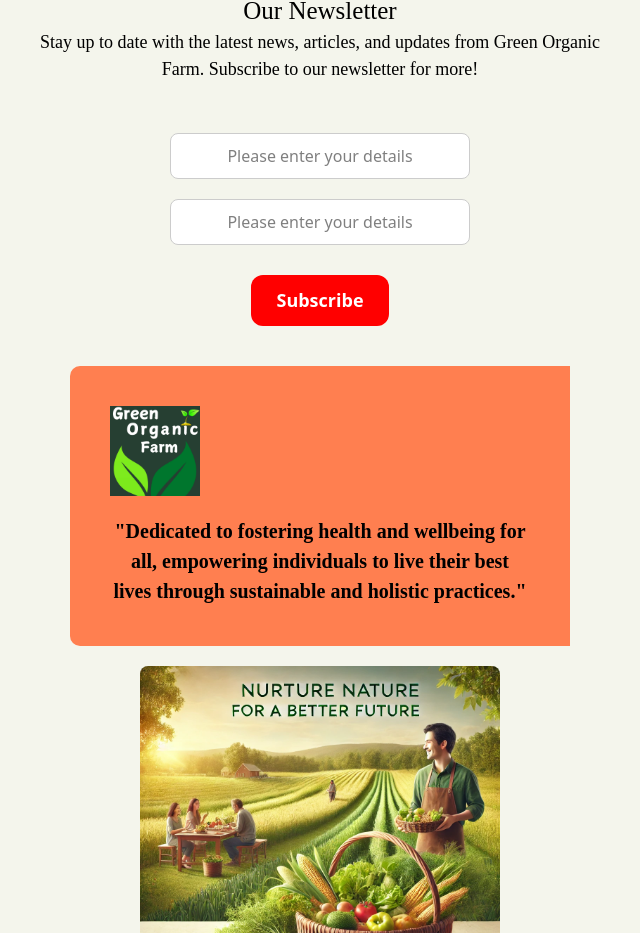
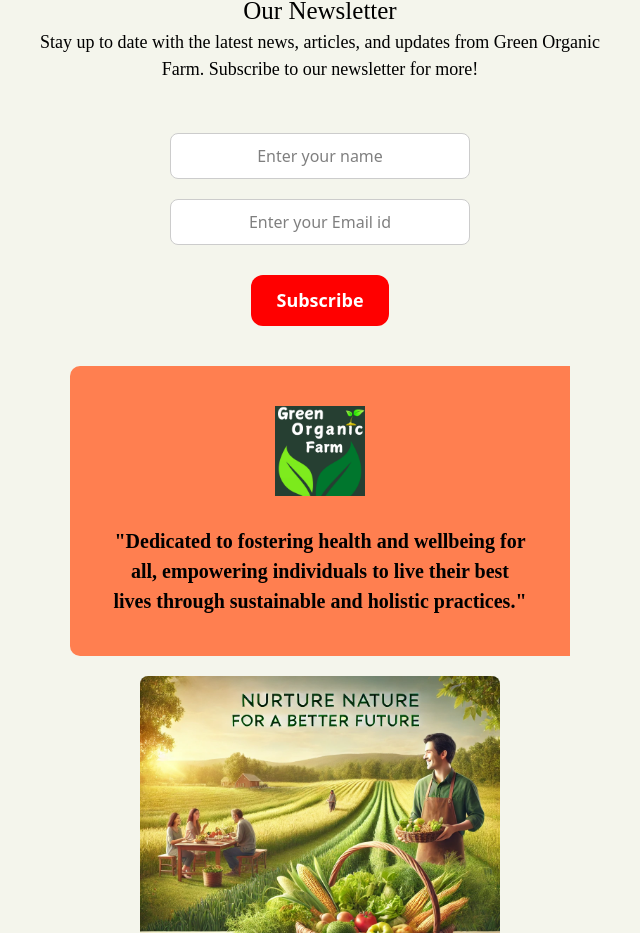
Before and after one commit to Pd12patil/icp-9-react-group-project, a React (Vite) app: page /blog in a window 1280 px wide. Shown: the part 1736-2669 px from the top of the page, without its empty margins (320-960 px from the left). Built offline with nearby package versions, Linux system fonts and the light colour scheme.

Commit message:
Blog page completed

```diff
--- a/src/views/Blog/Blog.jsx
+++ b/src/views/Blog/Blog.jsx
@@ -25,7 +25,8 @@ function Blog() {
   }, []);
 
   const handleSubscribe = () => {
-    if (!name || !email) {
+    const emailRegex = /^[a-zA-Z0-9._%+-]+@[a-zA-Z0-9.-]+\.[a-zA-Z]{2,}$/;
+    if (!name || !email || !emailRegex.test(email)) {
       setErrorMessage('Please enter your valid details');
     } else {
       setIsSubscribed(true);
@@ -209,7 +210,7 @@ function Blog() {
           <div style={{ marginTop: '40px' }}>
             <input
               type="text"
-              placeholder={name === '' ? 'Please enter your details' : 'Enter your name'}
+              placeholder={name === '' ? 'Enter your name' : 'Enter your name'}
               value={name}
               onChange={(e) => setName(e.target.value)}
               style={inputStyle(errorMessage)}
@@ -217,7 +218,7 @@ function Blog() {
             <div>
               <input
                 type="email"
-                placeholder={email === '' ? 'Please enter your details' : 'Enter your email'}
+                placeholder={email === '' ? 'Enter your Email id' : 'Enter your Email id'}
                 value={email}
                 onChange={(e) => setEmail(e.target.value)}
                 style={inputStyle(errorMessage)}
@@ -274,6 +275,10 @@ function Blog() {
             color: 'white',
             textAlign: 'center',
             backgroundColor: 'coral',
+            display: 'flex',
+            justifyContent: 'center',
+            alignItems: 'center',
+            flexDirection: 'column',
           }}>
             <img
               src="src/assets/iconheader.png" // Path to your logo
@@ -314,6 +319,29 @@ function Blog() {
           </div>
         </div>
       </div>
+
+      <style jsx>{`
+        @media (max-width: 768px) {
+          .mission-section {
+            flex-direction: column;
+          }
+
+          .mission-text {
+            margin-left: 0;
+            padding: 30px;
+          }
+
+          .mission-logo {
+            margin-left: auto;
+            margin-right: auto;
+          }
+
+          .mission-img {
+            width: 100%;
+            margin-top: 20px;
+          }
+        }
+      `}</style>
     </>
   );
 }
```
